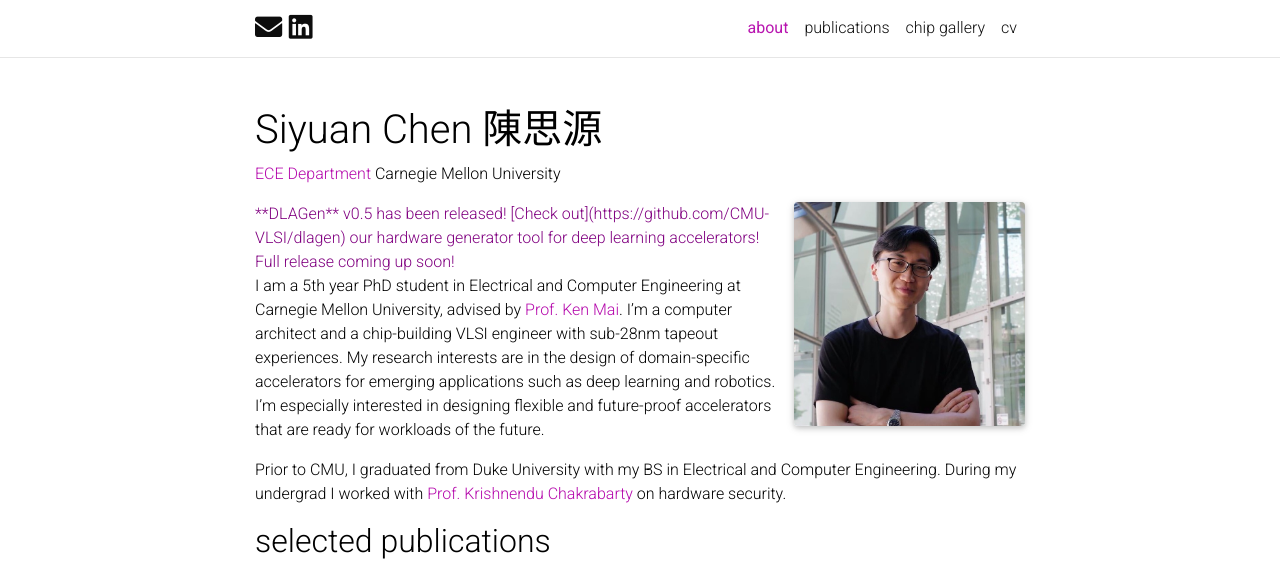
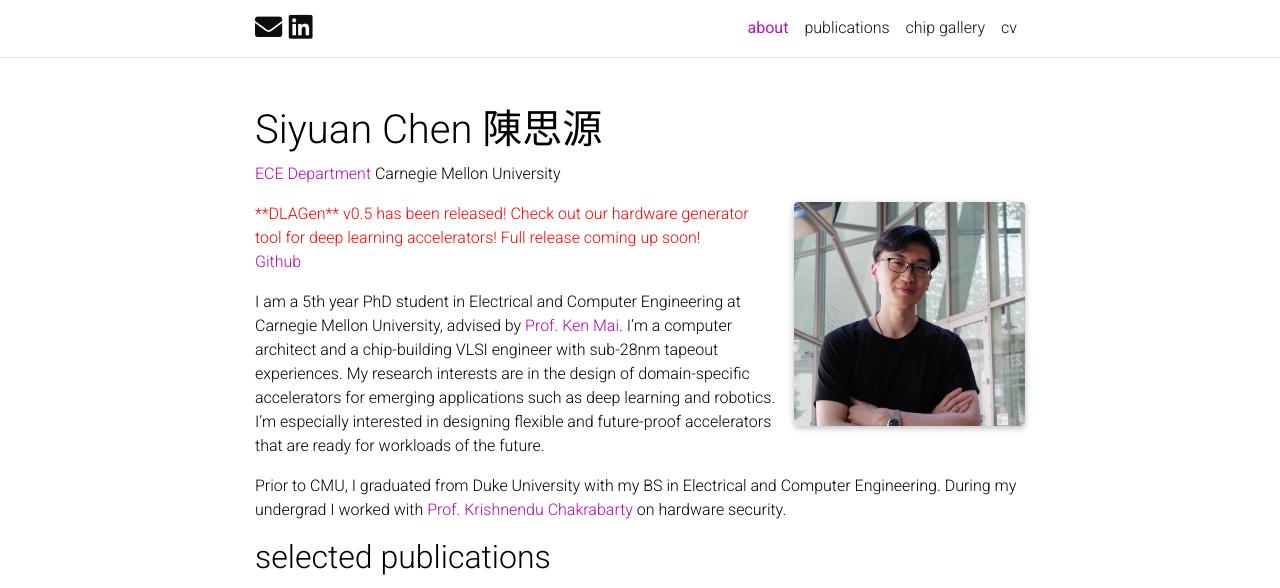
Before and after one commit to chensy7/chensy7.github.io, a Jekyll site: the page built from _pages/about.md, in a window 1280 px wide, cut to the strip 0-588 px from the top of the page. Built offline with Jekyll 4.4.1, drawn with Linux system fonts in a browser that asks for light colours; full-size pictures stand in for the smaller copies a plugin makes; comment, search, counter and statistics services are not loaded; a style sheet for code colours, icons or effects is not loaded; some of the changed lines change nothing that is shown.

Commit message:
Update about.md

```diff
--- a/_pages/about.md
+++ b/_pages/about.md
@@ -18,7 +18,7 @@
 social: false  # includes social icons at the bottom of the page
 ---
 
-<font color="purple"> **DLAGen** v0.5 has been released! [Check out](https://github.com/CMU-VLSI/dlagen) our hardware generator tool for deep learning accelerators! Full release coming up soon!</font>
+<font color="red"> **DLAGen** v0.5 has been released! Check out our hardware generator tool for deep learning accelerators! Full release coming up soon!</font> [Github](https://github.com/CMU-VLSI/dlagen)
 
 I am a 5th year PhD student in Electrical and Computer Engineering at Carnegie Mellon University, advised by [Prof. Ken Mai](https://www.ece.cmu.edu/directory/bios/mai-ken.html). I’m a computer architect and a chip-building VLSI engineer with sub-28nm tapeout experiences. My research interests are in the design of domain-specific accelerators for emerging applications such as deep learning and robotics. I’m especially interested in designing flexible and future-proof accelerators that are ready for workloads of the future.
 
```
